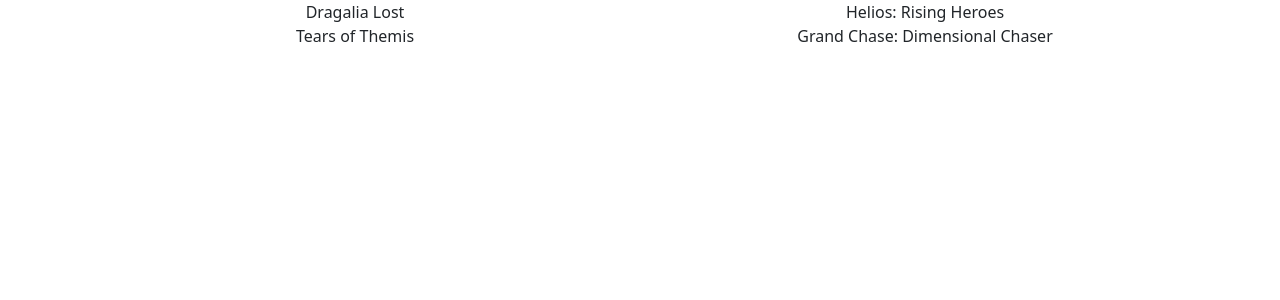
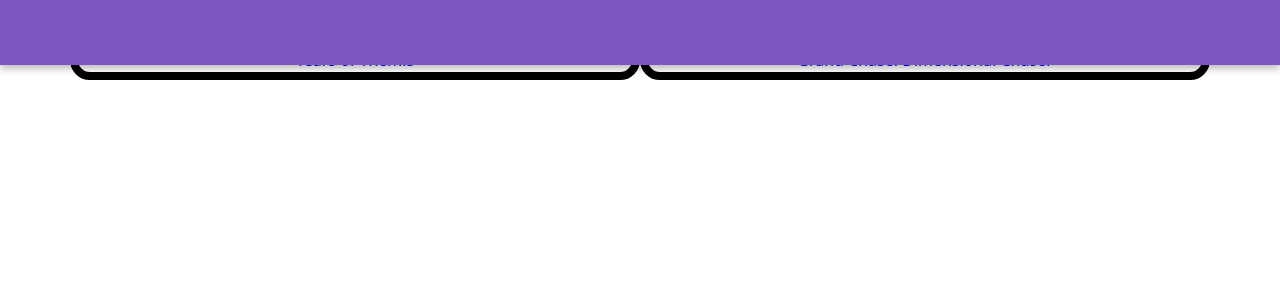
Before and after one commit to Hazihani/gachaorganiser, a PHP site: page / in a window 1280 px wide. Shown: the top 300 px of the page. Run offline with PHP 8.4, Linux system fonts and the light colour scheme.

Commit message:
Update styles.css

```diff
--- a/styles.css
+++ b/styles.css
@@ -1,4 +1,13 @@
-gameblock {
+header {
+	background: #7e56c1;
+	height: 65px;
+	width: 100%;
+	position: fixed;
+	box-shadow: 0 3px 8px 0 rgba(0,0,0,0.3);
+	z-index: 4;
+}
+
+.gameblock {
     border: 0.5em, solid, black;
     border-radius: 30px;
     color: blue;
```
